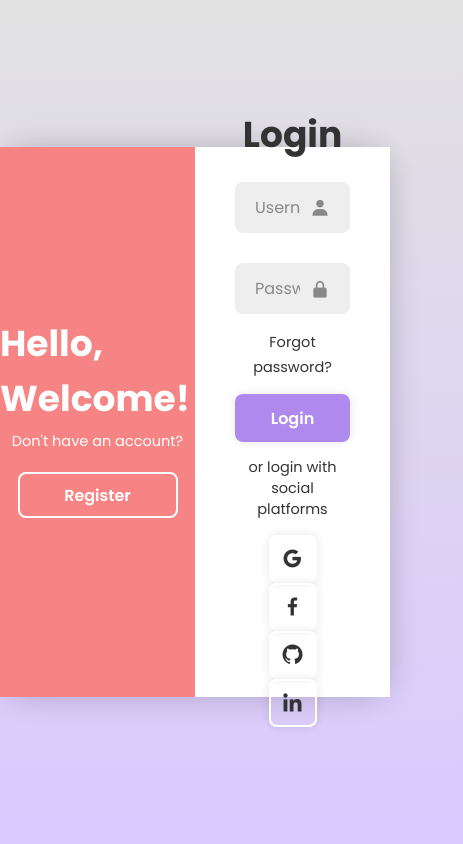
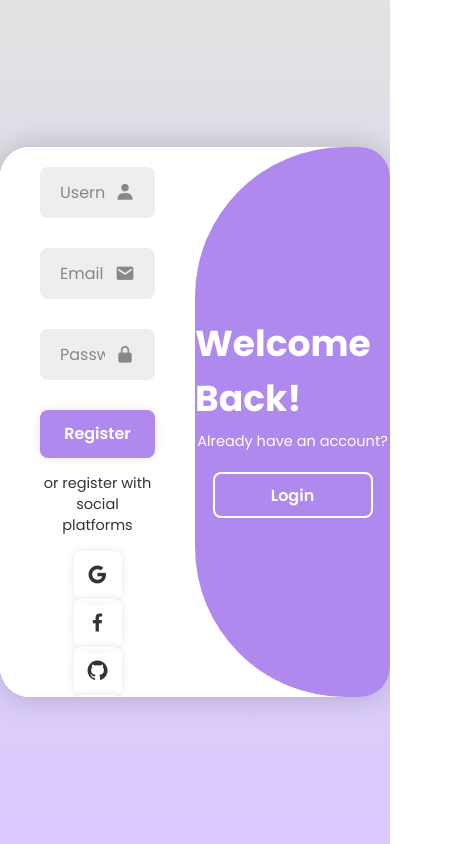
Before and after one commit to AayushiShukla7/Interactive-Login, a plain HTML site: page login.html in a window 390 px wide. Both pictures are taken after a click on the button "Register". Shown: the whole page, 463 px wide, since content can reach past the window. Drawn offline with nearby package versions, Linux system fonts and the light colour scheme.

```diff
--- a/login.html
+++ b/login.html
@@ -76,11 +76,19 @@
 
         <!-- SWITCH BETWEEN LOGIN & REGISTRATION FORMS -->
         <div class="toggle-box">
+
             <div class="toggle-panel toggle-left">
                 <h1>Hello, Welcome!</h1>
                 <p>Don't have an account?</p>
                 <button class="btn register-btn">Register</button>
             </div>
+
+            <div class="toggle-panel toggle-right">
+                <h1>Welcome Back!</h1>
+                <p>Already have an account?</p>
+                <button class="btn login-btn">Login</button>
+            </div>
+
         </div>
 
     </div>
--- a/script1.js
+++ b/script1.js
@@ -0,0 +1,11 @@
+const container = document.querySelector('.container');
+const registerBtn = document.querySelector('.register-btn');
+const loginBtn = document.querySelector('.login-btn');
+
+registerBtn.addEventListener('click', () => {
+    container.classList.add('active');
+});
+
+loginBtn.addEventListener('click', () => {
+    container.classList.remove('active');
+});
--- a/style1.css
+++ b/style1.css
@@ -11,6 +11,7 @@
     --input-box-bg: #eee;
     --dark-grey: #888;
     --white-color: #fff;
+    --purple-color: #b089ef;
 }
 
 * {
@@ -37,6 +38,7 @@ body {
     background-color: var(--white-color);
     border-radius: 30px;
     box-shadow: 0 0 30px rgba(0, 0, 0, 0.2);
+    overflow: hidden;
 }
 
 .container h1 {
@@ -61,10 +63,19 @@ body {
     text-align: center;
     padding: 40px;
     z-index: 1;
+    transition: 0.6s ease-in-out 1.2s, visibility 0s 1s;
+}
+
+.container.active .form-box {
+    right: 50%;
 }
 
 .form-box.register {
     visibility: hidden;
+}
+
+.container.active .form-box.register {
+    visibility: visible;
 }
 
 form {
@@ -116,7 +127,7 @@ form {
 .btn {
     width: 100%;
     height: 48px;
-    background: #b089ef;
+    background: var(--purple-color);
     border-radius: 8px;
     box-shadow: 0 0 10px rgba(0, 0, 0, 0.1);
     border: none;
@@ -145,16 +156,55 @@ form {
     /* background: purple; */
 }
 
+.toggle-box::before {
+    content: '';
+    position: absolute;
+    left: -250%;
+    width: 300%;
+    height: 100%;
+    background: var(--purple-color);
+    /* border: 2px solid red; */
+    z-index: 2;
+    border-radius: 150px;
+    transition: 1.8s ease-in-out;
+}
+
+.container.active .toggle-box::before {
+    left: 50%;
+}
+
 .toggle-panel {
     position: absolute;
     width: 50%;
     height: 100%;
-    background-color: rgb(247, 132, 132);
+    /* background-color: rgb(247, 132, 132); */
     display: flex;
     flex-direction: column;
     justify-content: center;
     align-items: center;
     color: var(--white-color);
+    z-index: 2;
+    transition: 0.6s ease-in-out;
+}
+
+.toggle-panel.toggle-left {
+    left: 0;
+    transition-delay: 1.2s;
+}
+
+.container.active .toggle-panel.toggle-left {
+    left: -50%;
+    transition-delay: 0.6s;
+}
+
+.toggle-panel.toggle-right {
+    right: -50%;
+    transition-delay: 0.6s;
+}
+
+.container.active .toggle-panel.toggle-right {
+    right: 0;
+    transition-delay: 1.2s;
 }
 
 .toggle-panel p {
```
